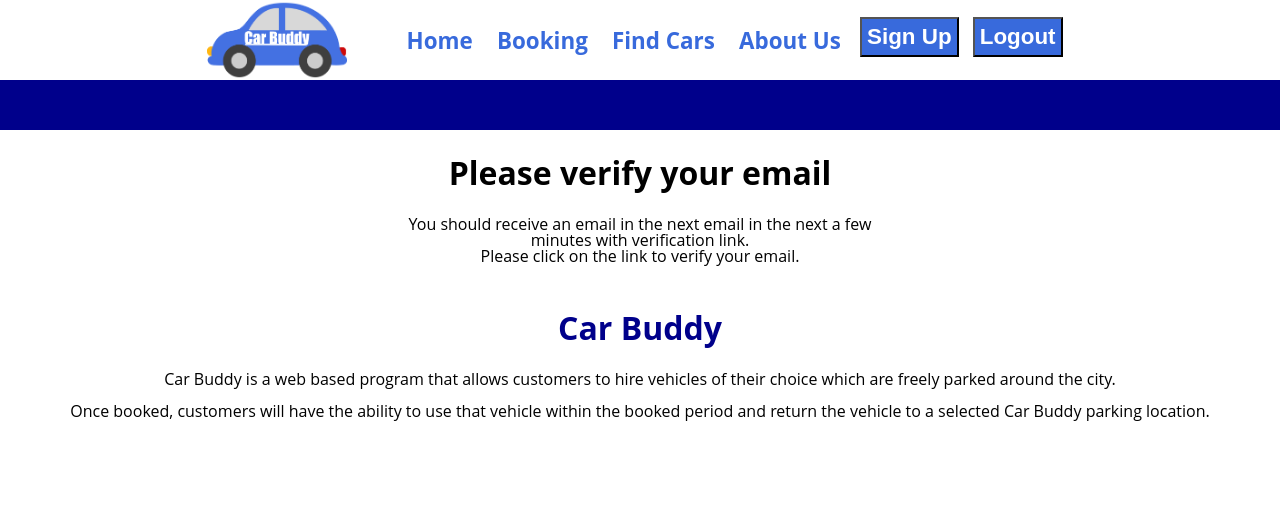
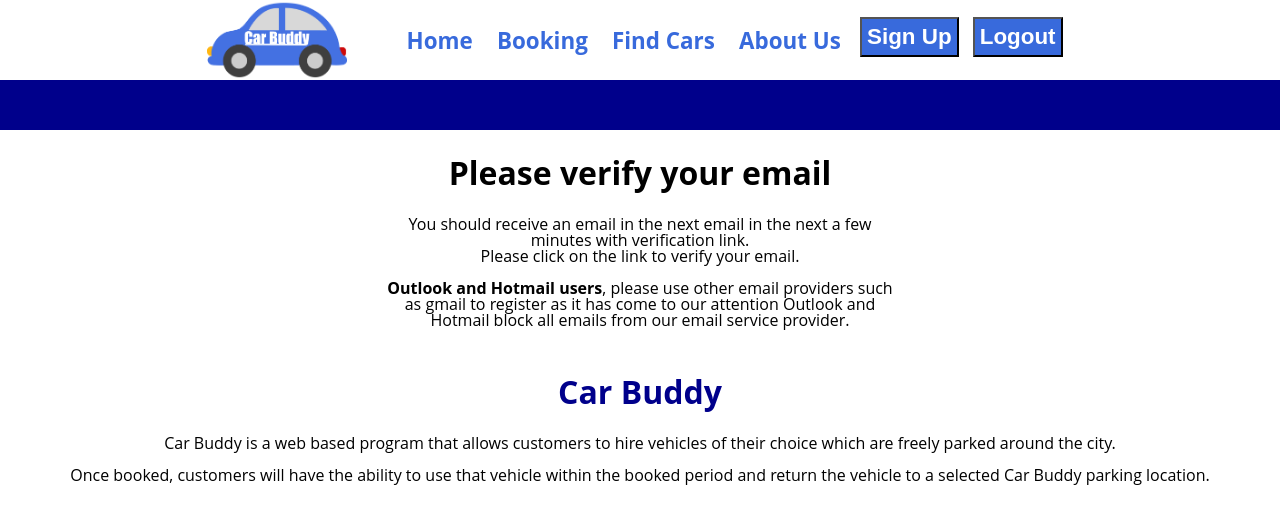
Before and after one commit to s3666874/carbuddy.ga, a PHP site: page /reg_success_landing.php in a window 1280 px wide. Shown: the top 524 px of the page. Run offline with PHP 8.4, Linux system fonts and the light colour scheme; the visitor is signed in with stand-in values (Sample User, id 1); data that the repository does not hold is empty.

Commit message:
Update reg_success_landing.php
to include text stating outlook and hotmail do not receive verification emails and should use others such as gmail.

After some googling it's confirmed that MS block all sendgrid emails (for sendgrid's free email service anyway).

```diff
--- a/html/reg_success_landing.php
+++ b/html/reg_success_landing.php
@@ -7,6 +7,10 @@
   <p style="text-align: center">
     You should receive an email in the next email in the next a few minutes with verification link.<br/>
     Please click on the link to verify your email.
+    <br>
+    <br>
+    <strong>Outlook and Hotmail users</strong>, please use other email providers such as gmail to register as it has come to
+    our attention Outlook and Hotmail block all emails from our email service provider.
   </p>
 </div>
 
```
